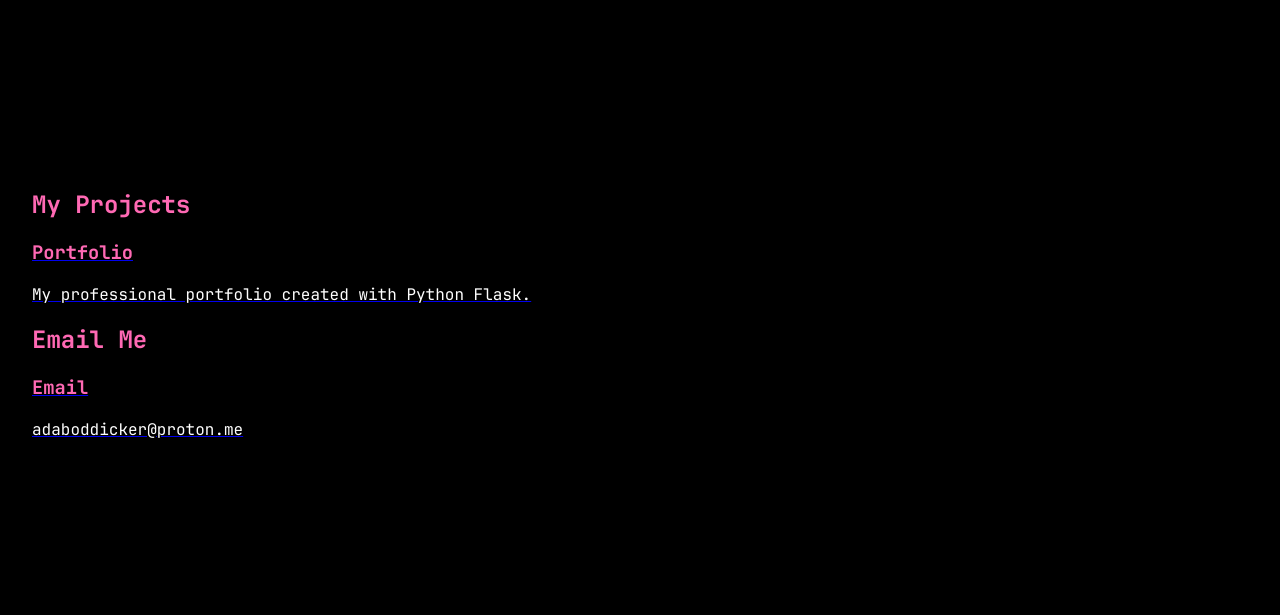
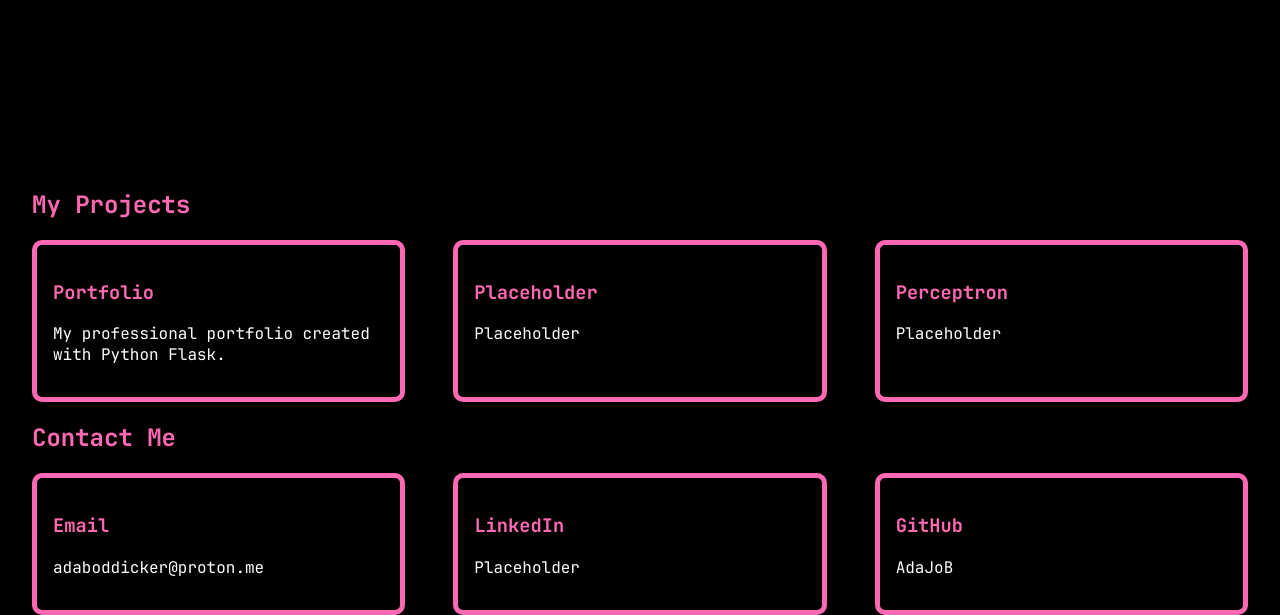
Before and after one commit to AdaJoB/Portfolio, a Flask app: page / in a window 1280 px wide. Shown: the part 1174-1789 px from the top of the page. Before the commit the page ends 1612 px from the top, so only its background shows below. Run offline with Flask 3, Linux system fonts and the light colour scheme.

Commit message:
Added  boxes and hover styling

```diff
--- a/portfolio-website/static/css/style.css
+++ b/portfolio-website/static/css/style.css
@@ -45,6 +45,10 @@ header {
     color: hotpink;
 }
 
+.nav-left p:hover {
+    color: white;
+}
+
 .nav-right ul {
     display: flex;
     gap: 1rem;
@@ -53,12 +57,15 @@ header {
     padding: 0;
 }
 
-.nav-right a,
-.nav-right p {
+.nav-right a {
     margin: 0;
     text-decoration: none;
     color: hotpink;
     font-size: 0.95rem;
+}
+
+.nav-right a:hover {
+    color: white;
 }
 
 /* Hero Styling */
@@ -83,3 +90,28 @@ header {
 #about {
     margin-bottom: 23rem;
 }
+
+/* Box */
+.box {
+    display: flex;
+    flex-wrap: wrap;
+    gap: 3rem;
+    list-style: none;
+    margin: 0;
+    padding: 0;
+}
+
+.box-item {
+    flex: 1 1 250px;
+    background: black;
+    border: 5px solid hotpink;
+    border-radius: 10px;
+    padding: 1rem;
+    text-decoration: none;
+    color: inherit;
+}
+
+.box-item:hover {
+    border: 5px solid white;
+    transform: translateY(-4px);
+}
--- a/portfolio-website/templates/_contact.html
+++ b/portfolio-website/templates/_contact.html
@@ -1,7 +1,19 @@
-<h2>Email Me</h2>
+<h2>Contact Me</h2>
 
+<div class="box">
 
-<a href="mailto:adaboddicker@proton.me">
-    <h3>Email</h3>
-    <p>adaboddicker@proton.me</p>
-</a>
+    <a href="mailto:adaboddicker@proton.me" class="box-item">
+        <h3>Email</h3>
+        <p>adaboddicker@proton.me</p>
+    </a>
+
+    <a href="https://www.startpage.com/"  class="box-item">
+        <h3>LinkedIn</h3>
+        <p>Placeholder</p>
+    </a>
+
+    <a href="https://github.com/AdaJoB"  class="box-item">
+        <h3>GitHub</h3>
+        <p>AdaJoB</p>
+    </a>
+</div>
--- a/portfolio-website/templates/_projects.html
+++ b/portfolio-website/templates/_projects.html
@@ -1,8 +1,21 @@
 <h2>My Projects</h2>
 
-<a href="https://github.com/AdaJoB/Portfolio">
-    <h3>Portfolio</h3>
-    <p>My professional portfolio created with Python Flask.</p>
-</a>
+<div class="box">
 
+    <a href="https://github.com/AdaJoB/Portfolio" class="box-item">
+        <h3>Portfolio</h3>
+        <p>My professional portfolio created with Python Flask.</p>
+    </a>
+
+    <a href="https://www.startpage.com/" class="box-item">
+        <h3>Placeholder</h3>
+        <p>Placeholder</p>
+    </a>
+
+    <a href="https://www.startpage.com/" class="box-item">
+        <h3>Perceptron</h3>
+        <p>Placeholder</p>
+    </a>
+
+</div>
 <!--Hopefully more projects to come (like bobblemaker.app or subdivisionsonline.com)-->
--- a/portfolio-website/templates/base.html
+++ b/portfolio-website/templates/base.html
@@ -20,7 +20,7 @@
         <nav class="nav-right">
             <ul>
                 <!--TODO - create download for resume pdf-->
-                <li><p>Resume</p></li>
+                <li><a href="placeholder.pdf" download>Resume</a></li>
                 <li><a href="https://github.com/AdaJoB">GitHub</a></li>
                 <li><a href="#hero">Home</a></li>
                 <li><a href="#about">About Me</a></li>
```
